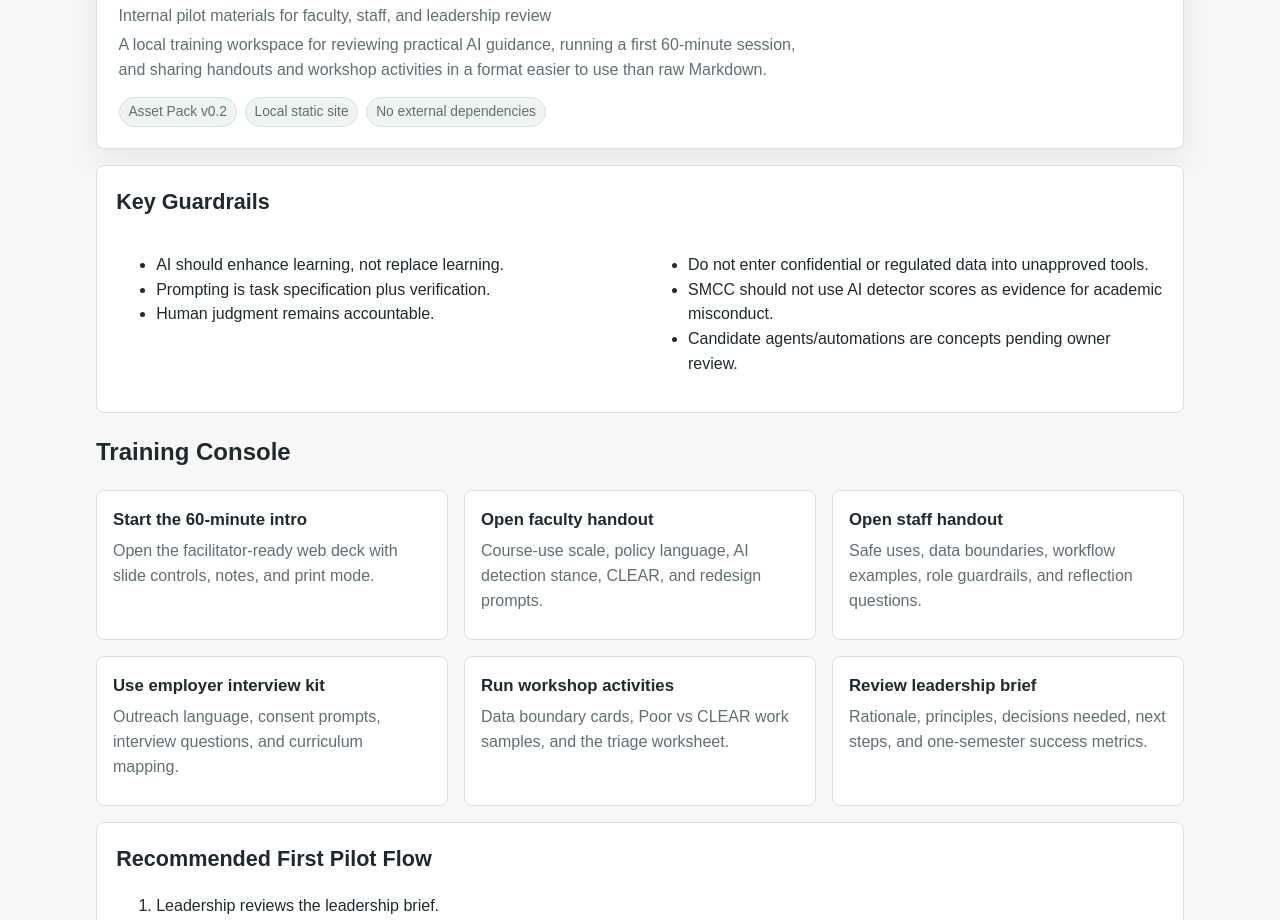
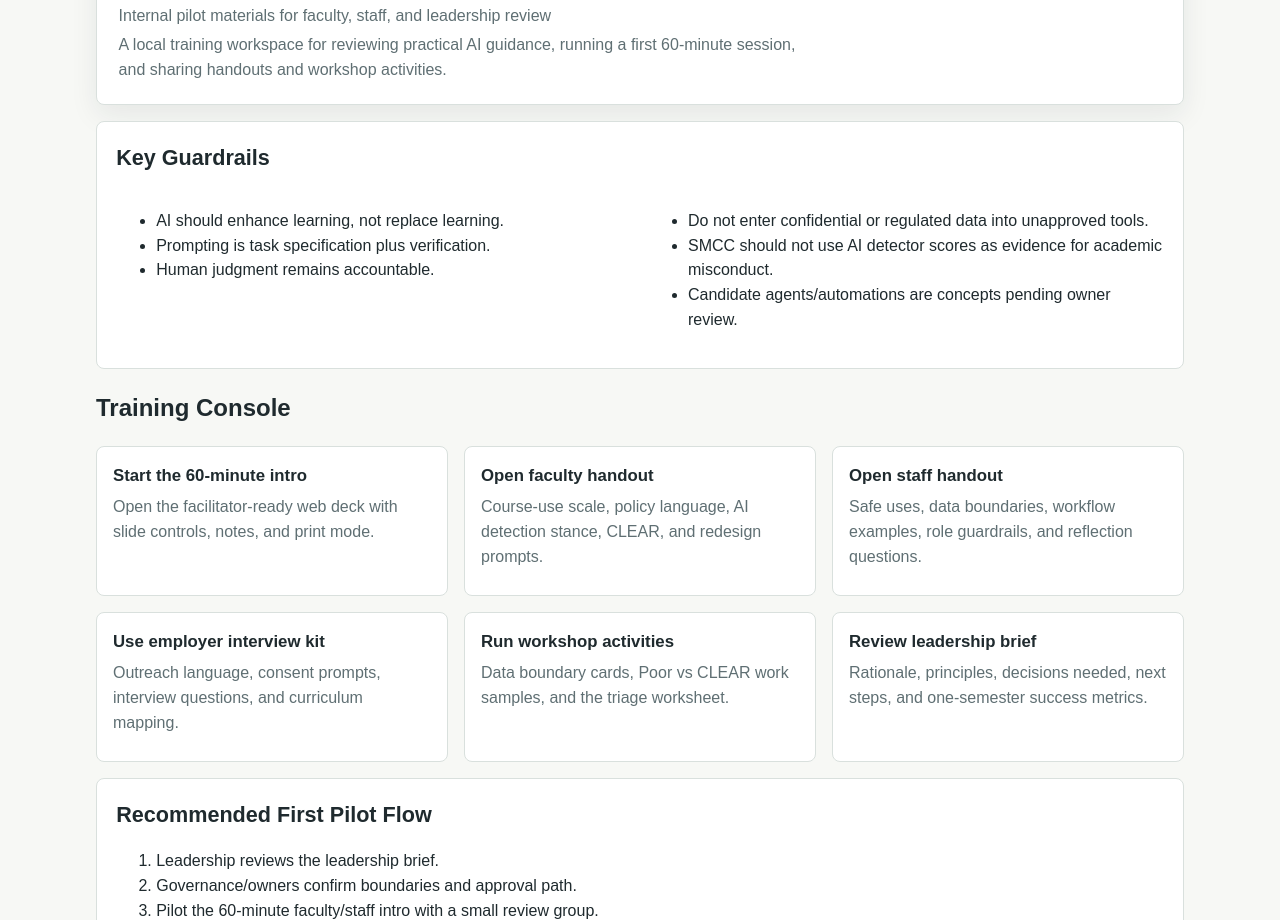
Before and after one commit to prichardsondev/ai-foundations, a website: page smcc-ai-adoption/index.html in a window 1280 px wide. Shown: the part 192-1112 px from the top of the page. Drawn offline with Linux system fonts and the light colour scheme.

Commit message:
Refine SMCC adoption landing copy

```diff
--- a/smcc-ai-adoption/index.html
+++ b/smcc-ai-adoption/index.html
@@ -31,12 +31,7 @@
     <section class="intro-panel">
       <h1>SMCC AI Adoption Training</h1>
       <p class="subtitle">Internal pilot materials for faculty, staff, and leadership review</p>
-      <p class="lede">A local training workspace for reviewing practical AI guidance, running a first 60-minute session, and sharing handouts and workshop activities in a format easier to use than raw Markdown.</p>
-      <div class="status-row" aria-label="Status">
-        <span class="pill">Asset Pack v0.2</span>
-        <span class="pill">Local static site</span>
-        <span class="pill">No external dependencies</span>
-      </div>
+      <p class="lede">A local training workspace for reviewing practical AI guidance, running a first 60-minute session, and sharing handouts and workshop activities.</p>
     </section>
 
     <section class="section">
@@ -90,7 +85,7 @@
       <ol>
         <li>Leadership reviews the leadership brief.</li>
         <li>Governance/owners confirm boundaries and approval path.</li>
-        <li>Paul pilots the 60-minute faculty/staff intro.</li>
+        <li>Pilot the 60-minute faculty/staff intro with a small review group.</li>
         <li>Use Data Boundary Cards, Poor vs CLEAR AI Work Samples, and Assignment/Workflow Triage during the session.</li>
         <li>Distribute the faculty and/or staff handout as appropriate.</li>
         <li>Use the employer interview kit after internal review.</li>
```
